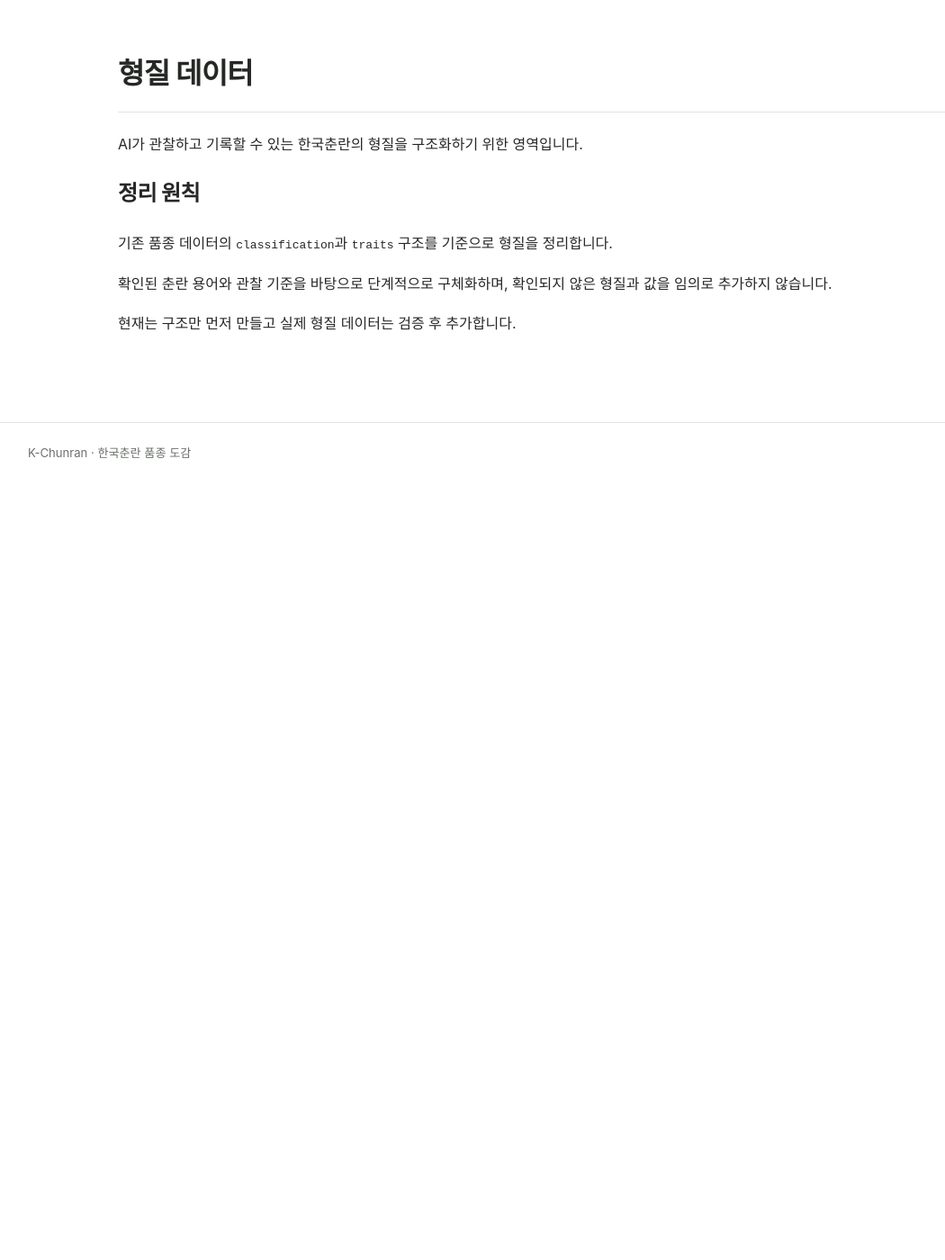
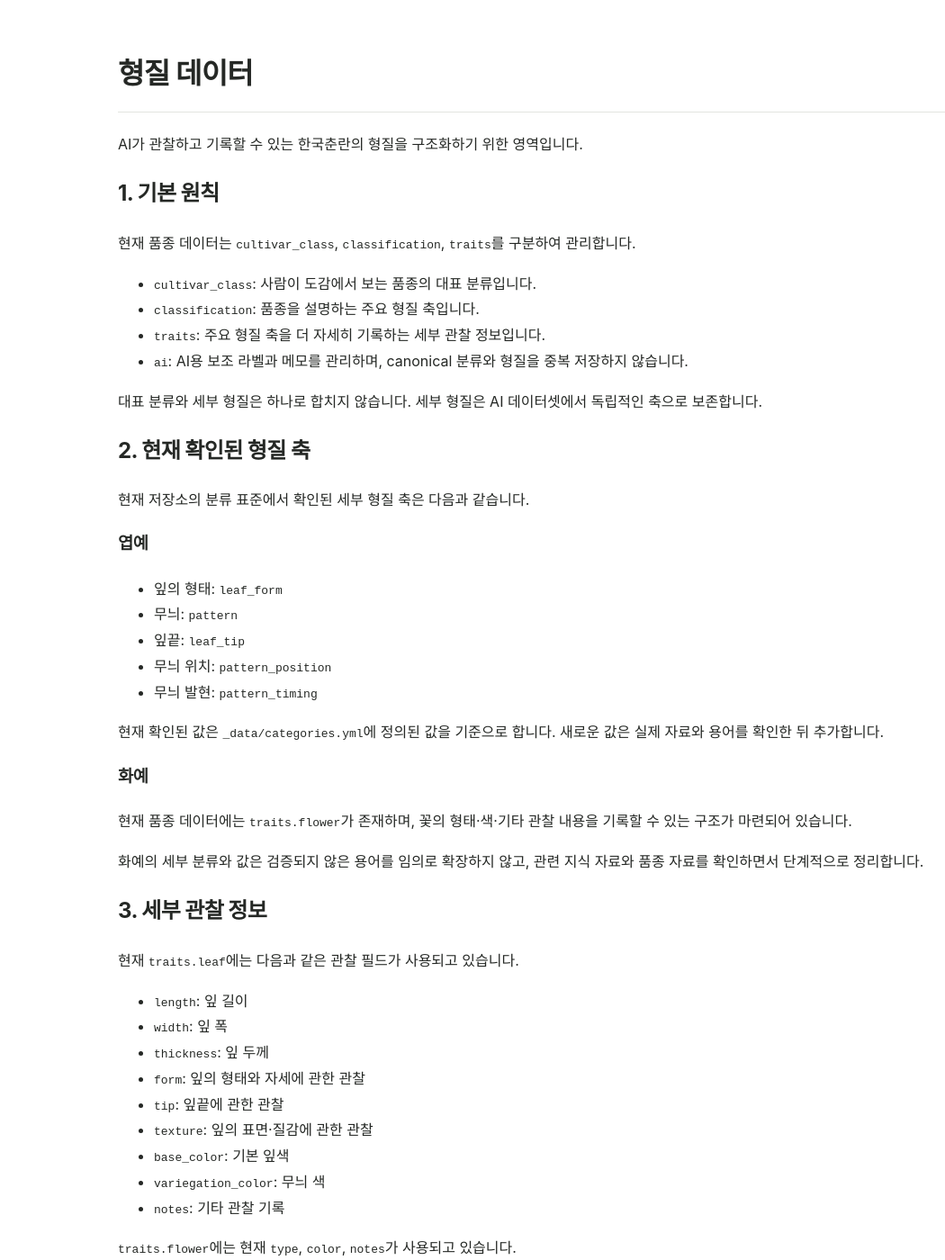
Before and after one commit to parasolra5-pixel/K-chunran, a Jekyll site: the page built from ai/traits/index.md, in a window 1280 px wide and 1400 px high, scrolled down 203 px. Shown: the whole window at 90% size, without its empty margins (47-1097 px from the left). Built offline with Jekyll 4.4.1, drawn with Linux system fonts in a browser that asks for light colours; before the commit the page ends 900 px from its top, so only the background shows below that; some of the changed text lies outside the part shown.

Commit message:
docs(ai): define trait data structure v1

````diff
--- a/ai/traits/index.md
+++ b/ai/traits/index.md
@@ -8,10 +8,110 @@ permalink: /ai/traits/
 
 AI가 관찰하고 기록할 수 있는 한국춘란의 형질을 구조화하기 위한 영역입니다.
 
-## 정리 원칙
+## 1. 기본 원칙
 
-기존 품종 데이터의 `classification`과 `traits` 구조를 기준으로 형질을 정리합니다.
+현재 품종 데이터는 `cultivar_class`, `classification`, `traits`를 구분하여 관리합니다.
 
-확인된 춘란 용어와 관찰 기준을 바탕으로 단계적으로 구체화하며, 확인되지 않은 형질과 값을 임의로 추가하지 않습니다.
+- `cultivar_class`: 사람이 도감에서 보는 품종의 대표 분류입니다.
+- `classification`: 품종을 설명하는 주요 형질 축입니다.
+- `traits`: 주요 형질 축을 더 자세히 기록하는 세부 관찰 정보입니다.
+- `ai`: AI용 보조 라벨과 메모를 관리하며, canonical 분류와 형질을 중복 저장하지 않습니다.
 
-현재는 구조만 먼저 만들고 실제 형질 데이터는 검증 후 추가합니다.
+대표 분류와 세부 형질은 하나로 합치지 않습니다. 세부 형질은 AI 데이터셋에서 독립적인 축으로 보존합니다.
+
+## 2. 현재 확인된 형질 축
+
+현재 저장소의 분류 표준에서 확인된 세부 형질 축은 다음과 같습니다.
+
+### 엽예
+
+- 잎의 형태: `leaf_form`
+- 무늬: `pattern`
+- 잎끝: `leaf_tip`
+- 무늬 위치: `pattern_position`
+- 무늬 발현: `pattern_timing`
+
+현재 확인된 값은 `_data/categories.yml`에 정의된 값을 기준으로 합니다. 새로운 값은 실제 자료와 용어를 확인한 뒤 추가합니다.
+
+### 화예
+
+현재 품종 데이터에는 `traits.flower`가 존재하며, 꽃의 형태·색·기타 관찰 내용을 기록할 수 있는 구조가 마련되어 있습니다.
+
+화예의 세부 분류와 값은 검증되지 않은 용어를 임의로 확장하지 않고, 관련 지식 자료와 품종 자료를 확인하면서 단계적으로 정리합니다.
+
+## 3. 세부 관찰 정보
+
+현재 `traits.leaf`에는 다음과 같은 관찰 필드가 사용되고 있습니다.
+
+- `length`: 잎 길이
+- `width`: 잎 폭
+- `thickness`: 잎 두께
+- `form`: 잎의 형태와 자세에 관한 관찰
+- `tip`: 잎끝에 관한 관찰
+- `texture`: 잎의 표면·질감에 관한 관찰
+- `base_color`: 기본 잎색
+- `variegation_color`: 무늬 색
+- `notes`: 기타 관찰 기록
+
+`traits.flower`에는 현재 `type`, `color`, `notes`가 사용되고 있습니다.
+
+이 필드들은 현재 저장소에서 실제 사용 중인 구조이며, 앞으로의 확장에서도 기존 데이터를 깨뜨리지 않는 것을 우선합니다.
+
+## 4. AI 관찰과 사람의 검증
+
+형질 데이터는 AI의 관찰 결과와 사람이 확정해야 하는 정보를 구분하여 사용합니다.
+
+### AI가 관찰하거나 후보를 만들 수 있는 정보
+
+- 이미지에서 보이는 잎의 형태적 특징
+- 무늬의 위치와 시각적 특징
+- 잎끝의 형태적 특징
+- 색과 질감에 관한 시각적 특징
+- 사진에서 추출한 문자와 품종명 후보
+
+### 사람이 검증해야 하는 정보
+
+- 품종명
+- 전시 카드의 OCR 결과
+- 공식적인 분류와 품종 연결
+- 용어의 적용 여부
+- 최종 학습 데이터 채택 여부
+
+AI의 관찰 결과를 곧바로 공식 품종 정보로 저장하지 않습니다.
+
+## 5. 이미지 데이터셋과의 연결
+
+형질 데이터는 향후 이미지 데이터셋과 연결됩니다.
+
+기본 흐름은 다음과 같습니다.
+
+```text
+원본 이미지
+    ↓
+전시 구역 / 카드 / 사진 정보
+    ↓
+이미지에서 관찰되는 형질
+    ↓
+품종 후보 및 OCR 후보
+    ↓
+사람의 검증
+    ↓
+검증된 형질·품종 연결
+    ↓
+학습 데이터
+```
+
+이미지는 현재 이 영역에 직접 추가하지 않습니다. 이미지 데이터셋의 출처와 검증 구조를 먼저 확립한 뒤 연결합니다.
+
+## 6. 확장 원칙
+
+앞으로 형질을 추가할 때는 다음 순서를 따릅니다.
+
+1. 실제 춘란 자료에서 용어와 관찰 기준을 확인합니다.
+2. 기존 `classification`과 `traits` 중 어느 영역에 속하는지 결정합니다.
+3. 기존 필드와 중복되는 새로운 필드를 만들지 않습니다.
+4. 필요한 경우에만 새로운 형질 축이나 관찰 필드를 추가합니다.
+5. 실제 품종 자료에 적용해 구조가 자연스러운지 확인합니다.
+6. 이미지 데이터셋과 연결할 때 사람의 검증 상태를 별도로 관리합니다.
+
+현재 단계에서는 확인되지 않은 형질값이나 품종 연결을 임의로 추가하지 않습니다.
````
